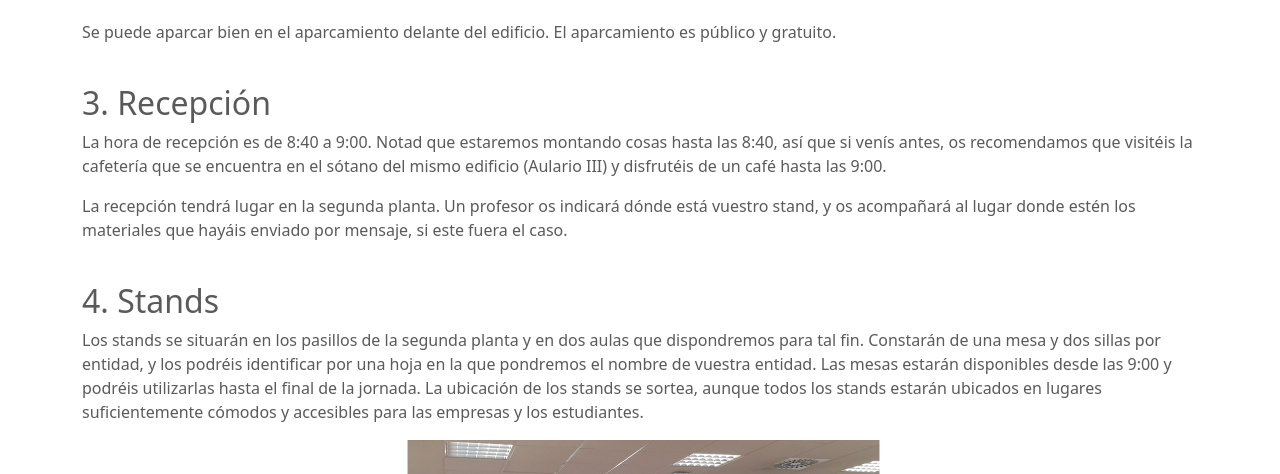
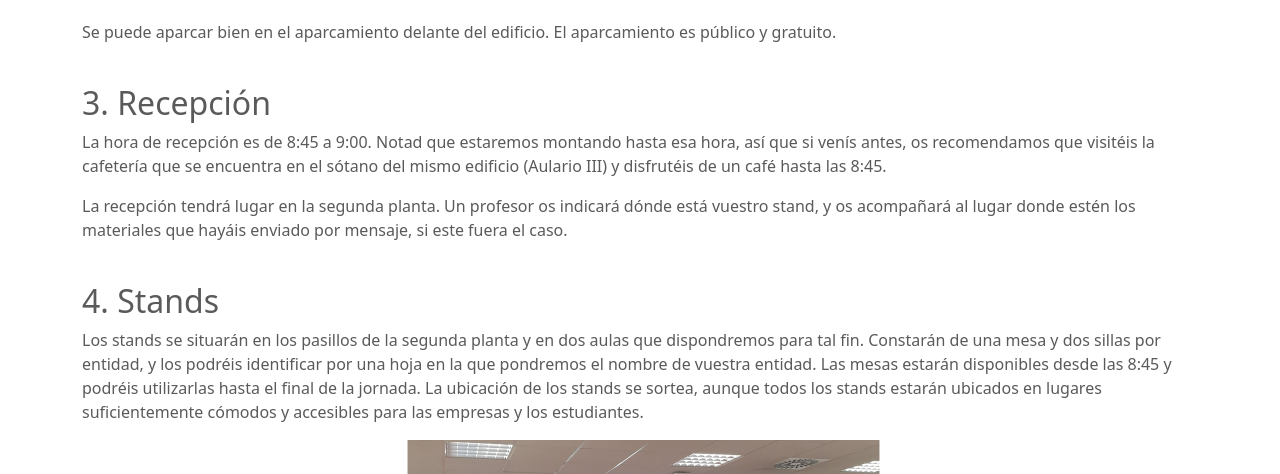
Before and after one commit to gregoriorobles/2024-jornada-carrera-profesional, a plain HTML site: page instituciones.html in a window 1280 px wide. Shown: the part 3322-3796 px from the top of the page. Drawn offline with nearby package versions, Linux system fonts and the light colour scheme.

Commit message:
ültimas indicaciones

```diff
--- a/instituciones.html
+++ b/instituciones.html
@@ -301,14 +301,14 @@
 <br/>
 <h2>3. Recepción</h2>
 
-<p>La hora de recepción es de 8:40 a 9:00. Notad que estaremos montando cosas hasta las 8:40, así que si venís antes, os recomendamos que visitéis la cafetería que se encuentra en el sótano del mismo edificio (Aulario III) y disfrutéis de un café hasta las 9:00.</p>
+<p>La hora de recepción es de 8:45 a 9:00. Notad que estaremos montando hasta esa hora, así que si venís antes, os recomendamos que visitéis la cafetería que se encuentra en el sótano del mismo edificio (Aulario III) y disfrutéis de un café hasta las 8:45.</p>
 
 <p>La recepción tendrá lugar en la segunda planta. Un profesor os indicará dónde está vuestro stand, y os acompañará al lugar donde estén los materiales que hayáis enviado por mensaje, si este fuera el caso.</p>
 
 <br/>
 <h2>4. Stands</h2>
 
-<p>Los stands se situarán en los pasillos de la segunda planta y en dos aulas que dispondremos para tal fin. Constarán de una mesa y dos sillas por entidad, y los podréis identificar por una hoja en la que pondremos el nombre de vuestra entidad. Las mesas estarán disponibles desde las 9:00 y podréis utilizarlas hasta el final de la jornada. La ubicación de los stands se sortea, aunque todos los stands estarán ubicados en lugares suficientemente cómodos y accesibles para las empresas y los estudiantes.</p>
+<p>Los stands se situarán en los pasillos de la segunda planta y en dos aulas que dispondremos para tal fin. Constarán de una mesa y dos sillas por entidad, y los podréis identificar por una hoja en la que pondremos el nombre de vuestra entidad. Las mesas estarán disponibles desde las 8:45 y podréis utilizarlas hasta el final de la jornada. La ubicación de los stands se sortea, aunque todos los stands estarán ubicados en lugares suficientemente cómodos y accesibles para las empresas y los estudiantes.</p>
 
 <center>
 <img src="img/pasillos.png" width="800" height="400" alt="Pasillo en 2020"/>
```
